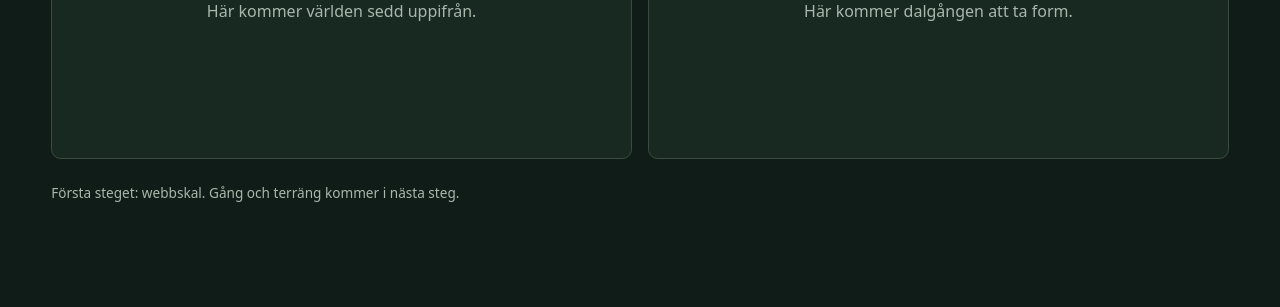
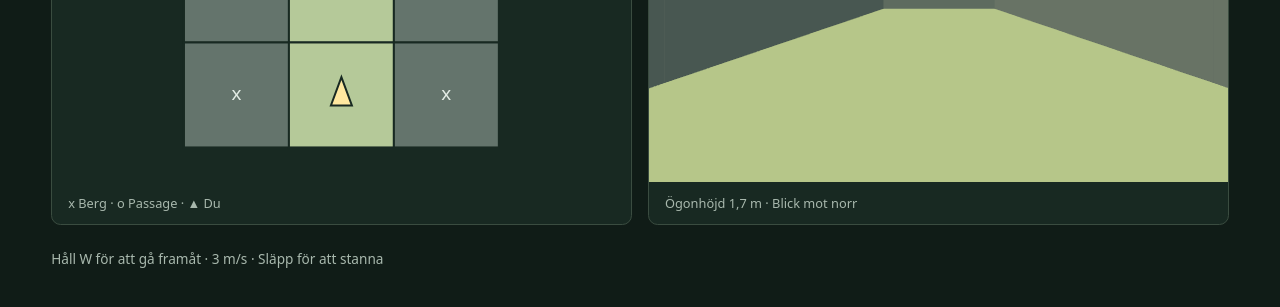
Before and after one commit to dawallin/waywild, a website built with Vite: page index.html in a window 1280 px wide. Shown: the part 493-800 px from the top of the page. Built offline with nearby package versions, Linux system fonts and the light colour scheme.

Commit message:
Add split-view valley and forward movement (#1)
Co-authored-by: Daniel <daniel@AirsomtorEdArKa.localdomain>

```diff
--- /dev/null
+++ b/src/core/movement.ts
@@ -0,0 +1,14 @@
+import type { World } from './world';
+
+export const WALK_SPEED = 3;
+export const PLAYER_RADIUS = 0.35;
+export const END_WALL_HALF_DEPTH = 0.15;
+export const STEP_SECONDS = 1 / 60;
+
+// First slice: forward along the straight valley, whose heading is north.
+export function stepForward(world: World, pressed: boolean): boolean {
+  if (!pressed) return false;
+  const previous = world.player.z;
+  world.player.z = Math.max(PLAYER_RADIUS + END_WALL_HALF_DEPTH, previous - WALK_SPEED * STEP_SECONDS);
+  return world.player.z !== previous;
+}
--- /dev/null
+++ b/src/core/world.ts
@@ -0,0 +1,17 @@
+export interface World {
+  cells: readonly string[];
+  cellSize: number;
+  player: { x: number; z: number; heading: number; eyeHeight: number };
+}
+
+export function cellAt(world: World, x: number, z: number): string | undefined {
+  if (x < 0 || z < 0) return undefined;
+  return world.cells[Math.floor(z / world.cellSize)]?.[Math.floor(x / world.cellSize)];
+}
+
+export function terrainHeight(world: World, x: number, z: number): number {
+  if (cellAt(world, x, z) !== 'x') return 0;
+  const localX = (x % world.cellSize) / world.cellSize;
+  const localZ = (z % world.cellSize) / world.cellSize;
+  return 3 + 8 * Math.sin(Math.PI * localX) * Math.sin(Math.PI * localZ);
+}
--- a/src/main.ts
+++ b/src/main.ts
@@ -1,12 +1,26 @@
 import './style.css';
+import { mountForwardInput } from './runtime/forwardInput';
+import { createStraightValley } from './scenarios/straightValley';
+import { mountMap } from './runtime/mapView';
+import { mountWorld } from './runtime/worldView';
 
 const app = document.querySelector<HTMLDivElement>('#app');
 if (!app) throw new Error('App container is missing');
 app.innerHTML = `
-  <header><p class="eyebrow">Every world has a way.</p><h1>Waywild</h1><p>En värld, två perspektiv.</p></header>
+  <header><p class="eyebrow">Every world has a way.</p><h1>Waywild</h1><p>Rak dalgång · 10 meter per ruta</p></header>
   <main aria-label="Världsvyer">
-    <section aria-labelledby="map-title"><h2 id="map-title">Karta</h2><div class="placeholder"><span>01</span><p>Här kommer världen sedd uppifrån.</p></div></section>
-    <section aria-labelledby="world-title"><h2 id="world-title">Förstaperson</h2><div class="placeholder"><span>02</span><p>Här kommer dalgången att ta form.</p></div></section>
+    <section aria-labelledby="map-title"><h2 id="map-title">Karta</h2><canvas id="map" aria-label="3×3-karta med rak passage och spelarens riktning"></canvas><p class="legend">x Berg · o Passage · ▲ Du</p></section>
+    <section aria-labelledby="world-title"><h2 id="world-title">Förstaperson</h2><canvas id="world" aria-label="Dalgång sedd i förstaperson"></canvas><p id="status" class="legend">Ögonhöjd 1,7 m · Blick mot norr</p></section>
   </main>
-  <footer>Första steget: webbskal. Gång och terräng kommer i nästa steg.</footer>
+  <footer>Håll W för att gå framåt · 3 m/s · Släpp för att stanna</footer>
 `;
+const world = createStraightValley();
+const mapView = mountMap(document.querySelector<HTMLCanvasElement>('#map')!, world);
+let worldView: ReturnType<typeof mountWorld> | undefined;
+try { worldView = mountWorld(document.querySelector<HTMLCanvasElement>('#world')!, world); }
+catch (error) {
+  document.querySelector('#status')!.textContent = '3D-vyn kunde inte startas. Din webbläsare behöver stöd för WebGL 2.';
+  console.error(error);
+}
+const disposeInput = worldView ? mountForwardInput(world, () => { mapView.draw(); worldView?.draw(); }) : () => {};
+if (import.meta.hot) import.meta.hot.dispose(() => { disposeInput(); mapView.dispose(); worldView?.dispose(); });
--- /dev/null
+++ b/src/runtime/forwardInput.ts
@@ -0,0 +1,31 @@
+import { stepForward, STEP_SECONDS } from '../core/movement';
+import type { World } from '../core/world';
+
+export function mountForwardInput(world: World, redraw: () => void): () => void {
+  let pressed = false, previous: number | undefined, accumulator = 0, frame = 0;
+  const reset = () => { pressed = false; previous = undefined; accumulator = 0; };
+  const keydown = (event: KeyboardEvent) => {
+    if (event.code !== 'KeyW' || event.ctrlKey || event.metaKey || event.altKey) return;
+    if (event.target instanceof HTMLElement && (event.target.isContentEditable || ['INPUT','TEXTAREA','SELECT'].includes(event.target.tagName))) return;
+    event.preventDefault(); pressed = true;
+  };
+  const keyup = (event: KeyboardEvent) => { if (event.code === 'KeyW') pressed = false; };
+  const tick = (now: number) => {
+    if (previous !== undefined) accumulator += Math.min((now - previous) / 1000, 0.1);
+    previous = now;
+    let changed = false;
+    while (accumulator >= STEP_SECONDS) {
+      changed = stepForward(world, pressed) || changed;
+      accumulator -= STEP_SECONDS;
+    }
+    if (changed) redraw();
+    frame = requestAnimationFrame(tick);
+  };
+  window.addEventListener('keydown', keydown); window.addEventListener('keyup', keyup);
+  window.addEventListener('blur', reset); document.addEventListener('visibilitychange', reset);
+  frame = requestAnimationFrame(tick);
+  return () => {
+    cancelAnimationFrame(frame); window.removeEventListener('keydown', keydown); window.removeEventListener('keyup', keyup);
+    window.removeEventListener('blur', reset); document.removeEventListener('visibilitychange', reset);
+  };
+}
--- /dev/null
+++ b/src/runtime/mapView.ts
@@ -0,0 +1,37 @@
+import type { World } from '../core/world';
+
+export function mountMap(canvas: HTMLCanvasElement, world: World): { draw: () => void; dispose: () => void } {
+  const context = canvas.getContext('2d');
+  if (!context) throw new Error('Canvas 2D is unavailable');
+  const draw = () => {
+    const { width, height } = canvas.getBoundingClientRect();
+    if (!width || !height) return;
+    const ratio = Math.min(window.devicePixelRatio || 1, 2);
+    canvas.width = Math.round(width * ratio);
+    canvas.height = Math.round(height * ratio);
+    context.setTransform(ratio, 0, 0, ratio, 0, 0);
+    context.fillStyle = '#182922'; context.fillRect(0, 0, width, height);
+    const size = Math.min(width, height) * .82;
+    const unit = size / 3;
+    const left = (width - size) / 2, top = (height - size) / 2;
+    world.cells.forEach((row, z) => [...row].forEach((cell, x) => {
+      context.fillStyle = cell === 'x' ? '#64746c' : '#b5c999';
+      context.fillRect(left + x * unit, top + z * unit, unit, unit);
+      context.strokeStyle = '#182922'; context.lineWidth = 2;
+      context.strokeRect(left + x * unit, top + z * unit, unit, unit);
+      context.fillStyle = cell === 'x' ? '#e3ece5' : '#324632';
+      context.font = `${Math.max(12, unit * .18)}px system-ui`;
+      context.textAlign = 'center'; context.textBaseline = 'middle';
+      context.fillText(cell, left + (x + .5) * unit, top + (z + .5) * unit);
+    }));
+    context.save();
+    context.translate(left + world.player.x / world.cellSize * unit, top + world.player.z / world.cellSize * unit);
+    context.rotate(world.player.heading);
+    context.fillStyle = '#ffe8a0'; context.strokeStyle = '#182922'; context.lineWidth = 2;
+    context.beginPath(); context.moveTo(0, -unit * .17); context.lineTo(unit * .1, unit * .1); context.lineTo(-unit * .1, unit * .1); context.closePath(); context.fill(); context.stroke();
+    context.restore();
+    canvas.dataset.player = JSON.stringify(world.player);
+  };
+  const observer = new ResizeObserver(draw); observer.observe(canvas); draw();
+  return { draw, dispose: () => observer.disconnect() };
+}
--- /dev/null
+++ b/src/runtime/worldView.ts
@@ -0,0 +1,60 @@
+import * as THREE from 'three';
+import { terrainHeight, type World } from '../core/world';
+
+export function mountWorld(canvas: HTMLCanvasElement, world: World): { draw: () => void; dispose: () => void } {
+  const renderer = new THREE.WebGLRenderer({ canvas, antialias: true });
+  renderer.setPixelRatio(Math.min(window.devicePixelRatio || 1, 2));
+  const scene = new THREE.Scene();
+  scene.background = new THREE.Color('#bdd4d6');
+  scene.fog = new THREE.Fog('#bdd4d6', 30, 85);
+  scene.add(new THREE.HemisphereLight(0xe7f2ff, 0x475539, 2.5));
+  const sun = new THREE.DirectionalLight(0xffebce, 2.5); sun.position.set(-15, 25, 10); scene.add(sun);
+  const camera = new THREE.PerspectiveCamera(70, 1, .1, 150);
+  camera.position.set(world.player.x, world.player.eyeHeight, world.player.z);
+  camera.lookAt(world.player.x + Math.sin(world.player.heading), world.player.eyeHeight, world.player.z - Math.cos(world.player.heading));
+  const resources: Array<THREE.BufferGeometry | THREE.Material> = [];
+  const groundGeometry = new THREE.PlaneGeometry(30, 30);
+  groundGeometry.rotateX(-Math.PI / 2);
+  const groundMaterial = new THREE.MeshLambertMaterial({ color: '#a3b47e' });
+  const ground = new THREE.Mesh(groundGeometry, groundMaterial); ground.position.set(15, 0, 15); scene.add(ground);
+  resources.push(groundGeometry, groundMaterial);
+  const rock = new THREE.MeshLambertMaterial({ color: '#78877b', flatShading: true }); resources.push(rock);
+  world.cells.forEach((row, z) => [...row].forEach((cell, x) => {
+    if (cell !== 'x') return;
+    const n = 6, vertices: number[] = [], indices: number[] = [];
+    for (let iz = 0; iz <= n; iz++) for (let ix = 0; ix <= n; ix++) {
+      const px = (x + ix / n) * world.cellSize, pz = (z + iz / n) * world.cellSize;
+      // Use the interior side of the boundary so the entire blocked cell is raised.
+      const sampleX = Math.min((x + 1) * world.cellSize - .0001, px);
+      const sampleZ = Math.min((z + 1) * world.cellSize - .0001, pz);
+      vertices.push(px, terrainHeight(world, sampleX, sampleZ), pz);
+    }
+    for (let iz = 0; iz < n; iz++) for (let ix = 0; ix < n; ix++) {
+      const a = iz * (n + 1) + ix, b = a + 1, c = a + n + 1, d = c + 1;
+      indices.push(a, c, b, b, c, d);
+    }
+    // Vertical skirts connect the raised terrain to the ground along all edges.
+    for (const edge of [Array.from({length:n+1},(_,i)=>i), Array.from({length:n+1},(_,i)=>n*(n+1)+i), Array.from({length:n+1},(_,i)=>i*(n+1)), Array.from({length:n+1},(_,i)=>i*(n+1)+n)]) {
+      for (let i=0;i<n;i++) {
+        const a=edge[i], b=edge[i+1], c=vertices.length/3;
+        vertices.push(vertices[a*3],0,vertices[a*3+2],vertices[b*3],0,vertices[b*3+2]);
+        indices.push(a,b,c,b,c+1,c, b,a,c,c+1,b,c);
+      }
+    }
+    const geometry = new THREE.BufferGeometry();
+    geometry.setAttribute('position', new THREE.Float32BufferAttribute(vertices, 3)); geometry.setIndex(indices); geometry.computeVertexNormals();
+    scene.add(new THREE.Mesh(geometry, rock)); resources.push(geometry);
+  }));
+  // Visible end boundaries, matching the movement stop distance.
+  const endGeometry = new THREE.BoxGeometry(10, 3, .3); resources.push(endGeometry);
+  for (const z of [0,30]) { const end = new THREE.Mesh(endGeometry, rock); end.position.set(15,1.5,z); scene.add(end); }
+  const draw = () => {
+    const {width,height}=canvas.getBoundingClientRect(); if (!width || !height) return;
+    camera.position.set(world.player.x, world.player.eyeHeight, world.player.z);
+    camera.lookAt(world.player.x + Math.sin(world.player.heading), world.player.eyeHeight, world.player.z - Math.cos(world.player.heading));
+    renderer.setSize(width,height,false); camera.aspect=width/height; camera.updateProjectionMatrix(); renderer.render(scene,camera);
+    canvas.dataset.player=JSON.stringify(world.player); canvas.dataset.ready='true';
+  };
+  const observer=new ResizeObserver(draw); observer.observe(canvas); draw();
+  return { draw, dispose: () => { observer.disconnect(); resources.forEach(resource=>resource.dispose()); renderer.dispose(); } };
+}
--- /dev/null
+++ b/src/scenarios/straightValley.ts
@@ -0,0 +1,9 @@
+import type { World } from '../core/world';
+
+export function createStraightValley(): World {
+  return {
+    cells: ['xox', 'xox', 'xox'],
+    cellSize: 10,
+    player: { x: 15, z: 25, heading: 0, eyeHeight: 1.7 },
+  };
+}
--- a/src/style.css
+++ b/src/style.css
@@ -8,8 +8,8 @@ header > p:last-child, footer { color: #a8b8ad; }
 main { display: grid; grid-template-columns: 1fr 1fr; gap: 1rem; padding: 0 clamp(1rem, 4vw, 4rem); }
 section { min-width: 0; border: 1px solid #3a4c40; border-radius: .6rem; overflow: hidden; background: #182922; }
 h2 { font-size: 1rem; font-weight: 500; margin: 0; padding: 1rem; border-bottom: 1px solid #3a4c40; }
-.placeholder { min-height: 45vh; display: flex; flex-direction: column; justify-content: center; align-items: center; text-align: center; padding: 1rem; }
-.placeholder span { font-size: 3rem; color: #607962; }
-.placeholder p { max-width: 20rem; color: #a8b8ad; }
 footer { padding: 1.5rem clamp(1rem, 4vw, 4rem); font-size: .85rem; }
-@media (max-width: 600px) { .placeholder { min-height: 35vh; } header { padding-top: 1rem; } }
+@media (max-width: 600px) { header { padding-top: 1rem; } }
+
+canvas { display: block; width: 100%; height: 48vh; min-height: 260px; }
+.legend { color: #a8b8ad; font-size: .8rem; padding: .75rem 1rem; margin: 0; }
```
Also changed, not shown: Specs/Features/SplitViewStraightValley.md (+23 -1 lines), Specs/Foundation/DevelopmentLoop.md (+3 -2 lines), package.json (+9 -3 lines), tests/e2e/forward.spec.ts (added, +27 -0 lines), tests/e2e/shell.spec.ts (+12 -0 lines), tests/unit/movement.test.ts (added, +22 -0 lines), tests/unit/world.test.ts (added, +10 -0 lines), README.md, 1 other file.
